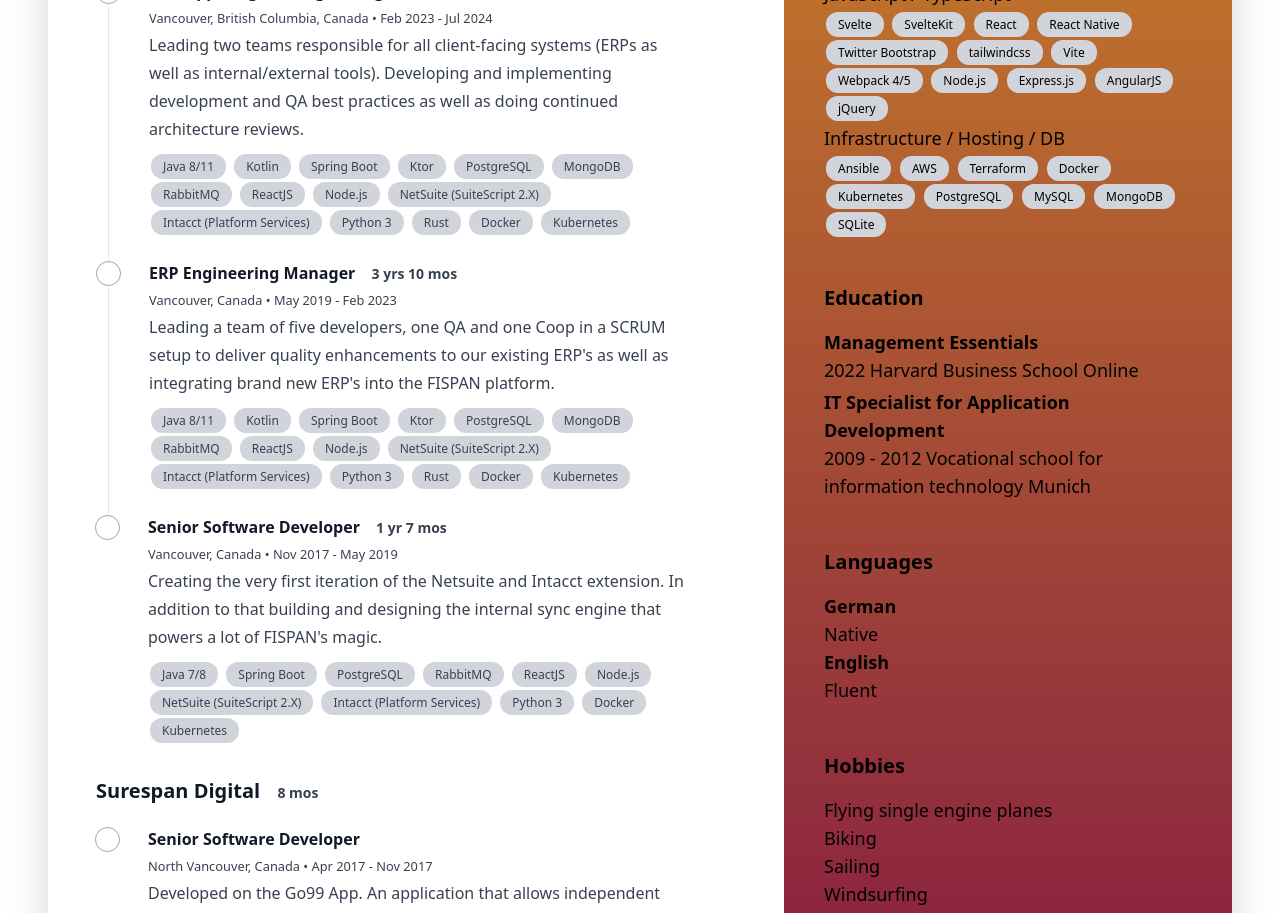
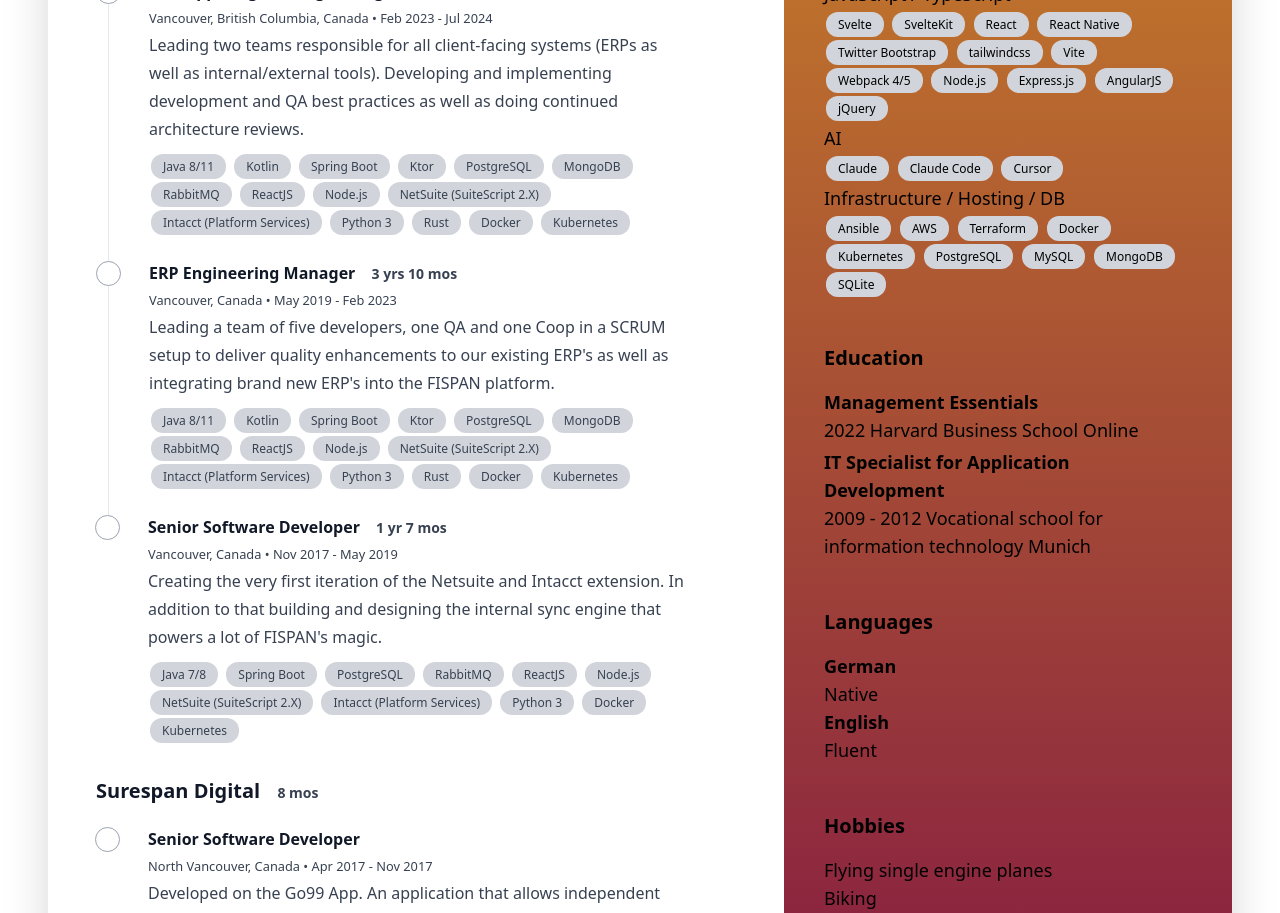
Before and after one commit to fkrauthan/fkrauthan.ca, a Next.js app: page /about-me in a window 1280 px wide. Shown: the part 1240-2153 px from the top of the page. Built offline with nearby package versions, Linux system fonts and the light colour scheme.

Commit message:
Added AI section

```diff
--- a/pages/about-me.js
+++ b/pages/about-me.js
@@ -58,6 +58,12 @@
         <SkillListItem title="Express.js" />
         <SkillListItem title="AngularJS" />
         <SkillListItem title="jQuery" />
+      </SkillList>
+
+      <SkillList title="AI">
+        <SkillListItem title="Claude" />
+        <SkillListItem title="Claude Code" />
+        <SkillListItem title="Cursor" />
       </SkillList>
 
       <SkillList title="Infrastructure / Hosting / DB">
```
Also changed, not shown: data/projects/19-qref-app.md (+1 -1 lines).
